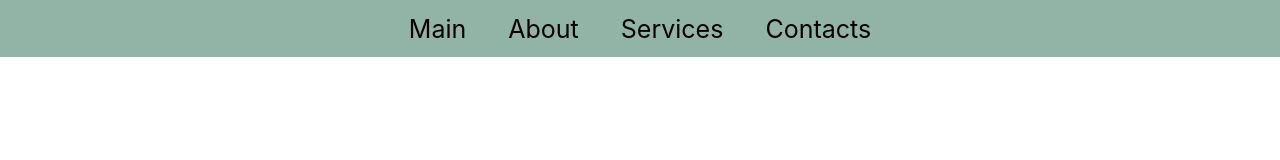
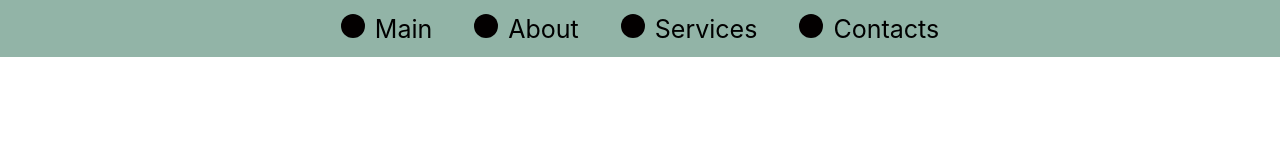
Before and after one commit to vitalymusic/pt1, a plain HTML site: page navigation2.html in a window 1280 px wide. Drawn offline with Linux system fonts and the light colour scheme.

Commit message:
before el

```diff
--- a/navigation2.html
+++ b/navigation2.html
@@ -29,6 +29,16 @@
             display: block;
             margin: 0px calc(42px/2);
         }
+
+        nav a::before{
+            content:"";
+            width: 24px;
+            height: 24px;
+            border-radius: 50%;
+            background-color: #030000;
+            display: inline-block;
+            margin-right: 10px;
+        }
     </style>
 </head>
 <body>
```
